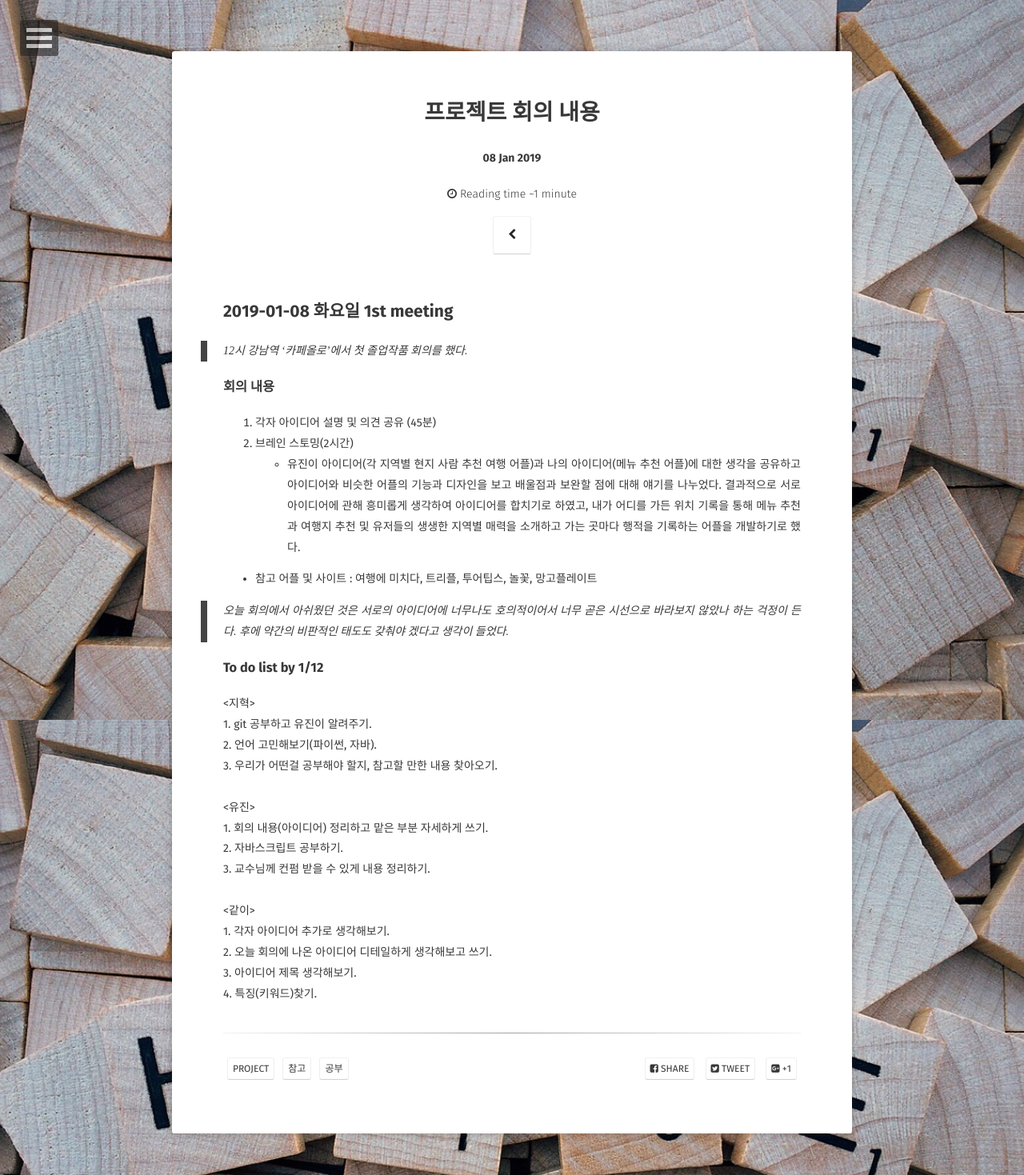
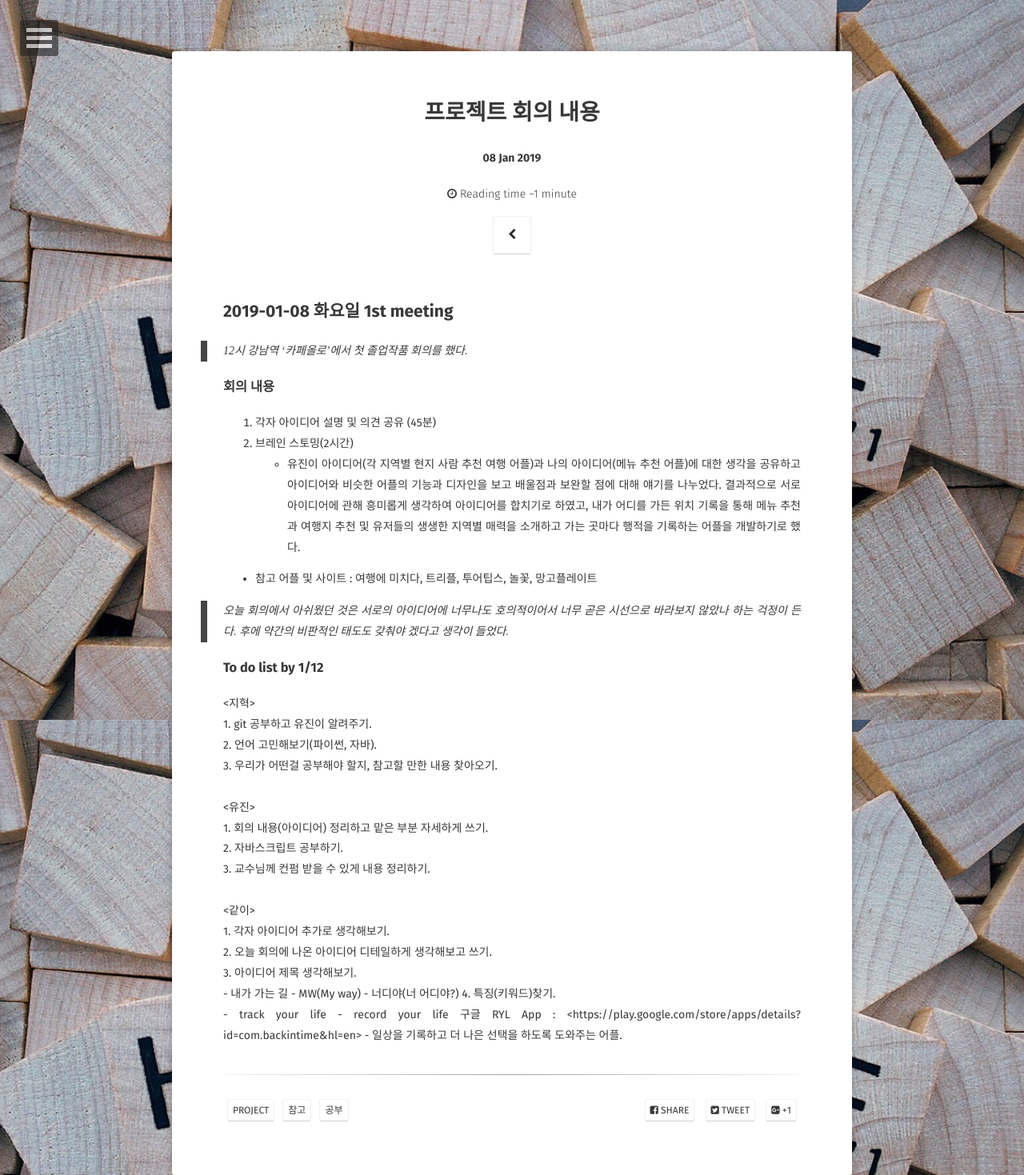
Before and after one commit to Jungjihyuk/JH_Life, a Jekyll site: the page built from _posts/2019-01-08-projectMeeting.md, in a window 1280 px wide. Shown: the whole page at 80% size. Built offline with Jekyll 4.4.1, drawn with Linux system fonts in a browser that asks for light colours; some web fonts are replaced; comment, search, counter and statistics services are not loaded.

Commit message:
projectMeeting1,2 수정

```diff
--- a/_posts/2019-01-08-projectMeeting.md
+++ b/_posts/2019-01-08-projectMeeting.md
@@ -45,4 +45,11 @@ tag:
 1. 각자 아이디어 추가로 생각해보기.<br>
 2. 오늘 회의에 나온 아이디어 디테일하게 생각해보고 쓰기.<br>
 3. 아이디어 제목 생각해보기.<br>
+- 내가 가는 길
+- MW(My way)
+- 너디야(너 어디야?)
 4. 특징(키워드)찾기.<br>
+- track your life
+- record your life
+구글 RYL App : <https://play.google.com/store/apps/details?id=com.backintime&hl=en>
+- 일상을 기록하고 더 나은 선택을 하도록 도와주는 어플.
```
Also changed, not shown: _posts/2019-01-13-projectMeeting2.md (+3 -3 lines).
